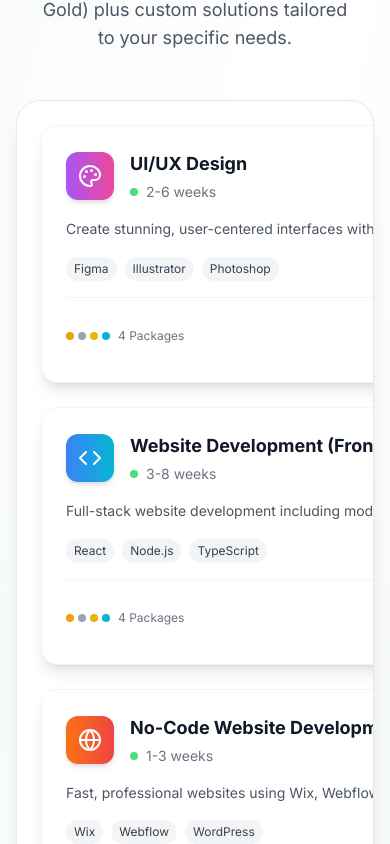
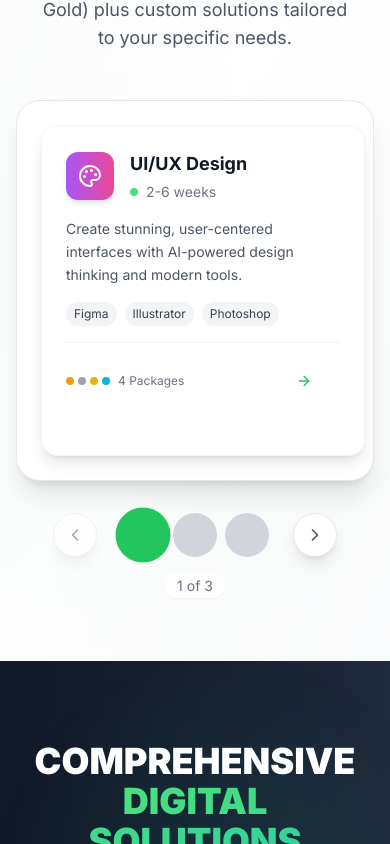
Before and after one commit to codeknox-lk/codeknox-website, a React (Vite) app: page /services in a window 390 px wide. Shown: the part 1120-1964 px from the top of the page. Built offline with nearby package versions, Linux system fonts and the light colour scheme.

Commit message:
🔧 Fix carousel layout: Use flexbox to force 3 services per slide

```diff
--- a/src/pages/Services.tsx
+++ b/src/pages/Services.tsx
@@ -180,7 +180,7 @@ const Services: React.FC = () => {
             </motion.p>
           </motion.div>
 
-          {/* Services Carousel - Completely Rebuilt */}
+          {/* Services Carousel - Simple 3 Column Layout */}
           <div className="relative">
             {/* Carousel Container */}
             <div className="overflow-hidden rounded-3xl bg-white shadow-xl border border-gray-200">
@@ -197,17 +197,17 @@ const Services: React.FC = () => {
                   const endIndex = Math.min(startIndex + itemsPerSlide, services.length);
                   const slideServices = services.slice(startIndex, endIndex);
 
-
                   return (
                     <div key={slideIndex} className="w-full flex-shrink-0 p-6">
-                      <div className="grid grid-cols-1 sm:grid-cols-2 lg:grid-cols-3 gap-6">
+                      {/* Force 3 columns with flex */}
+                      <div className="flex gap-6">
                         {slideServices.map((service, index) => (
                           <motion.div
                             key={service.id}
                             initial={{ opacity: 0, y: 20 }}
                             animate={{ opacity: 1, y: 0 }}
                             transition={{ duration: 0.5, delay: index * 0.1 }}
-                            className="group"
+                            className="group flex-1"
                           >
                             <div className="relative bg-white rounded-2xl p-6 shadow-lg border border-gray-100 hover:shadow-xl hover:-translate-y-1 transition-all duration-300 h-full">
                               {/* Service Icon */}
```
